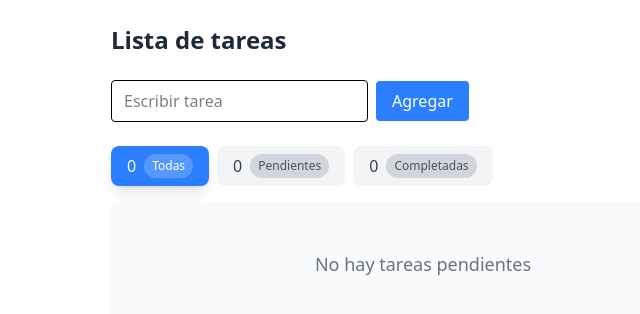
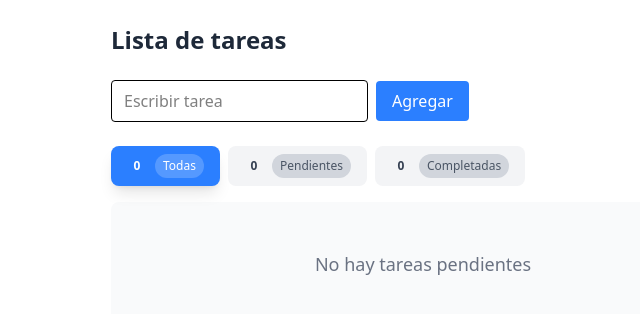
Before and after one commit to yoiberdev/task-manager-react, a React (Vite) app: page / in a window 1280 px wide. Shown: the top 314 px of the page, without its empty margins (217-857 px from the left). Built offline with nearby package versions, Linux system fonts and the light colour scheme.

Commit message:
refactor(TaskFilter): Mejora en la presentación del conteo de tareas

```diff
--- a/src/components/tasks/TaskFilter.tsx
+++ b/src/components/tasks/TaskFilter.tsx
@@ -1,5 +1,8 @@
 import type { Task } from "../../Types/Task";
-import { TASK_FILTERS, type TaskFilter as TaskFilterType } from "../../Types/TaskFilter";
+import {
+  TASK_FILTERS,
+  type TaskFilter as TaskFilterType,
+} from "../../Types/TaskFilter";
 
 type FilterOption = {
   key: TaskFilterType;
@@ -59,7 +62,9 @@ const TaskFilter = ({
             }
           `}
         >
-          <span>{count}</span>
+          <span className="text-xs font-bold min-w-[20px] h-5 flex items-center justify-center rounded-full">
+            {count}
+          </span>
           <span
             className={`px-2 py-1 rounded-full text-xs font-medium
             ${
```
